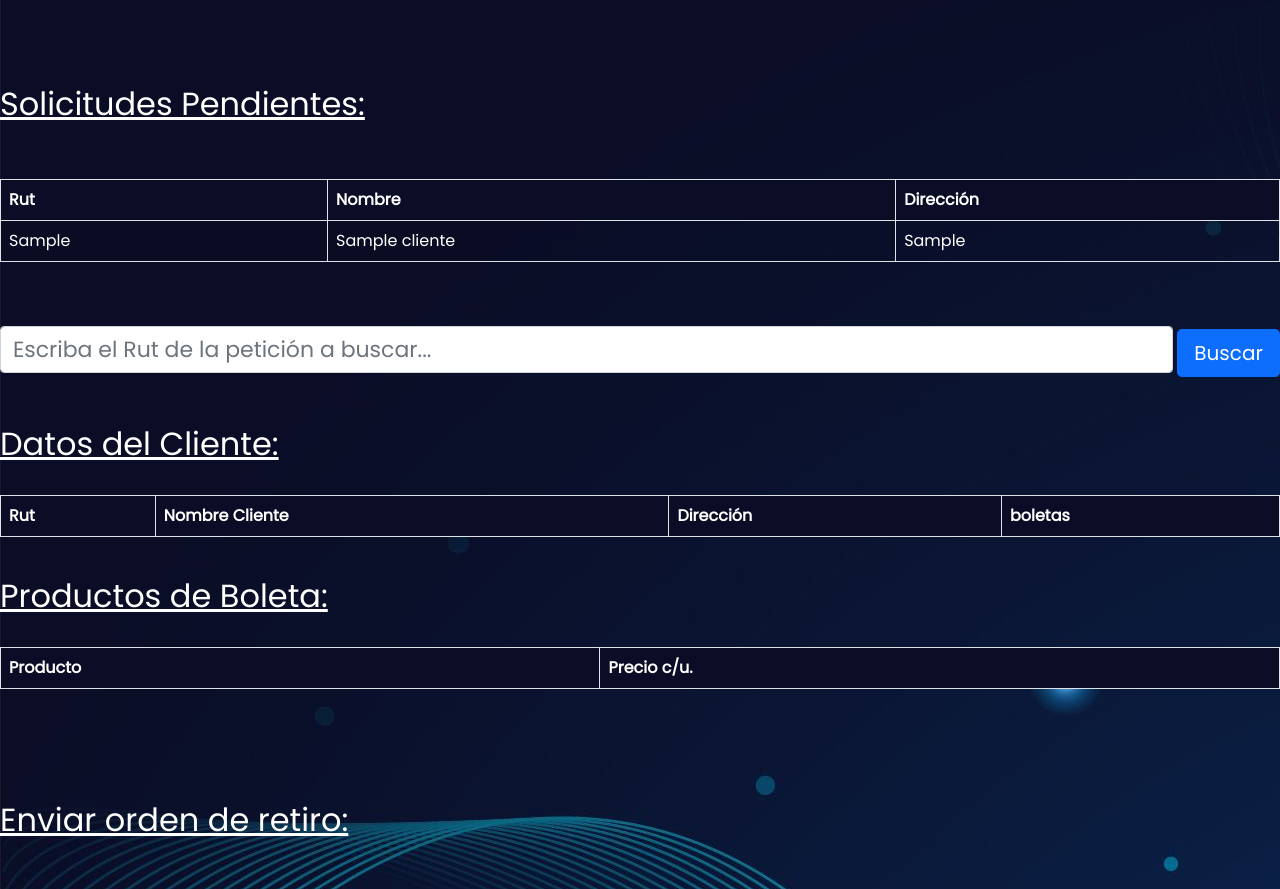
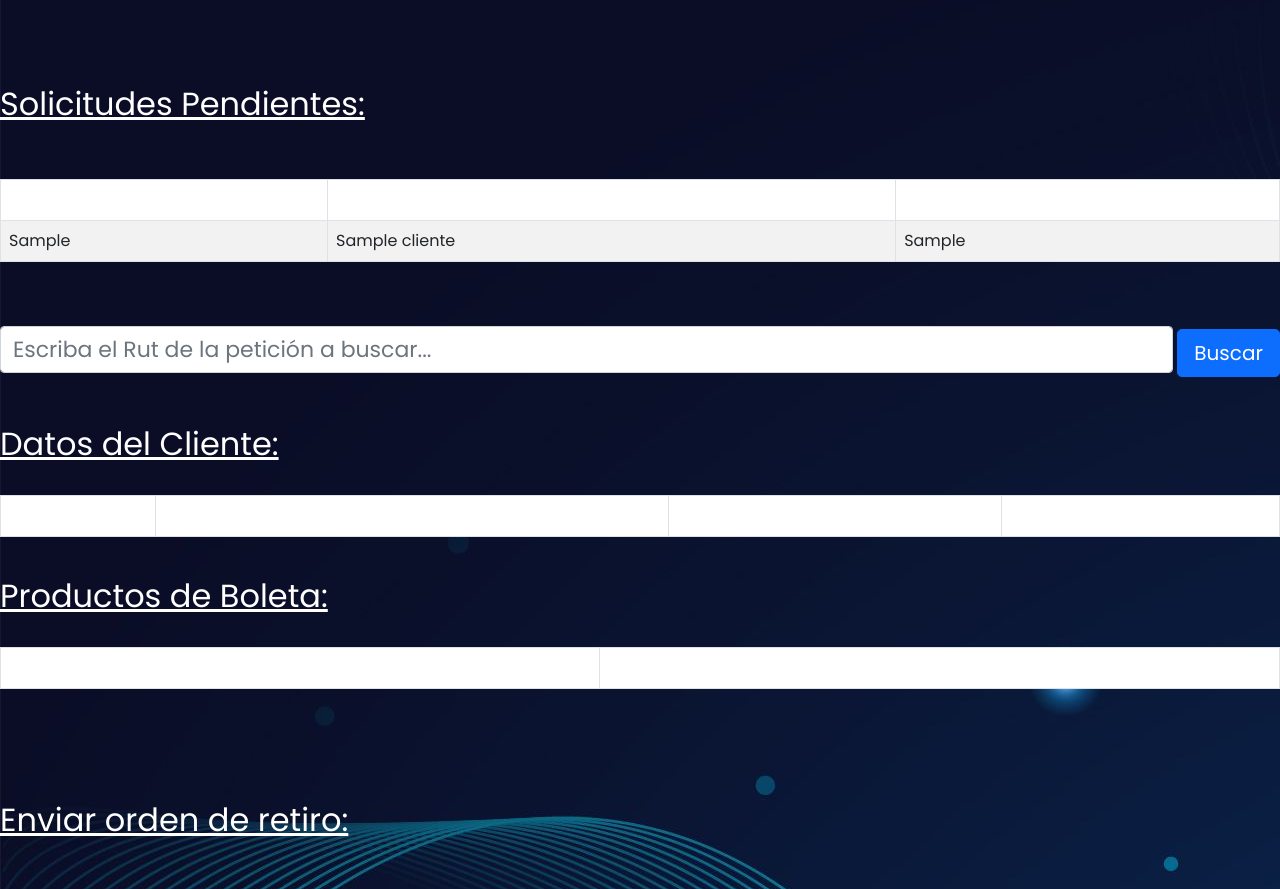
Before and after one commit to Empowerdeith/ProyectoPostVenta, a Django app: page /revision/ in a window 1280 px wide. Shown: the part 230-1119 px from the top of the page. Run offline with Django 3.2, Linux system fonts and the light colour scheme; tables that the repository leaves empty hold one stand-in row (values such as "Sample post"); lists and menus that the app fills with data are empty.

Commit message:
seccion revision

```diff
--- a/static/css/styles.css
+++ b/static/css/styles.css
@@ -136,6 +136,6 @@ thead{
 	color: #fff;
 }
 tr{
-	color:white!important;
+	background-color: white!important;
 }
 /*------------------------------------------------------------------------------------------------*/
```
